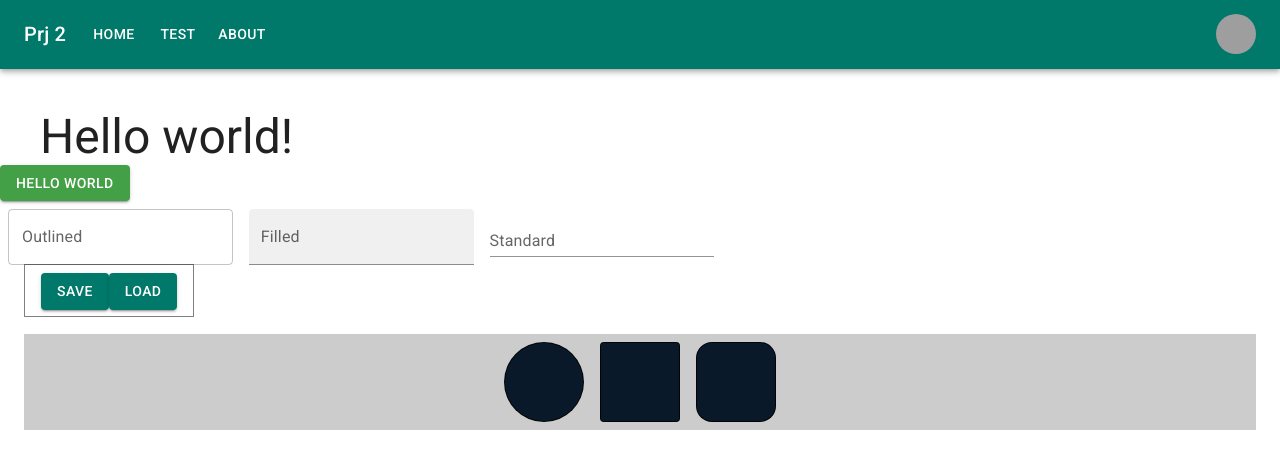
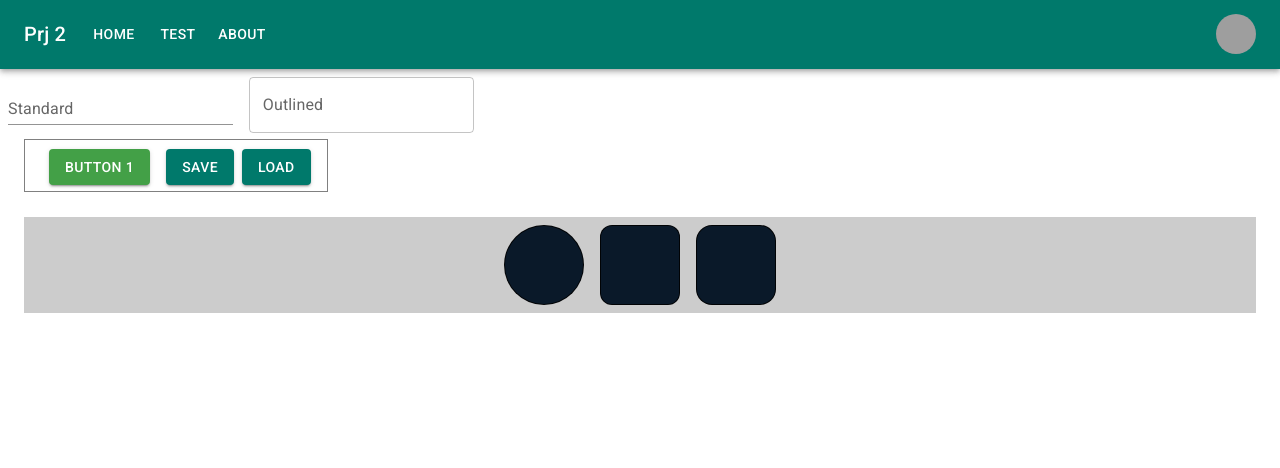
Before and after one commit to stamovm/practice2, a React (Create React App) app in the folder prj2/: page /test in a window 1280 px wide. Shown: the top 468 px of the page. Built offline with nearby package versions, Linux system fonts and the light colour scheme; grey boxes are pictures that could not be loaded.

Commit message:
Updated mui version. Tested TextField component input.

```diff
--- a/prj2/src/App.jsx
+++ b/prj2/src/App.jsx
@@ -1,7 +1,7 @@
 import React from 'react'
 import CssBaseline from '@mui/material/CssBaseline'
 
-import { Routes, Route, Link } from 'react-router-dom'
+import { Routes, Route } from 'react-router-dom'
 
 import { createTheme, ThemeProvider } from '@mui/material/styles'
 import { green, teal } from '@mui/material/colors'
--- a/prj2/src/components/Test.jsx
+++ b/prj2/src/components/Test.jsx
@@ -1,5 +1,4 @@
 import Button from '@mui/material/Button'
-import Typography from '@mui/material/Typography'
 import Box from '@mui/material/Box'
 import TextField from '@mui/material/TextField'
 
@@ -13,21 +12,13 @@ const commonStyles = {
 }
 
 const Test = () => {
+  function btn1Clicked() {
+    let txt = document.getElementById('standard-basic').value
+    alert(`clicked btn 1, value of standard text box is: ${txt}`)
+  }
+
   return (
     <div>
-      <Typography variant="h3" mt={5} ml={5}>
-        {' '}
-        Hello world!
-      </Typography>
-      <Button
-        variant="contained"
-        color="secondary"
-        onClick={() => {
-          alert('clicked')
-        }}
-      >
-        Hello World
-      </Button>
       <Box
         component="form"
         sx={{
@@ -36,12 +27,21 @@ const Test = () => {
         noValidate
         autoComplete="off"
       >
+        <TextField id="standard-basic" label="Standard" variant="standard" />
         <TextField id="outlined-basic" label="Outlined" variant="outlined" />
-        <TextField id="filled-basic" label="Filled" variant="filled" />
-        <TextField id="standard-basic" label="Standard" variant="standard" />
       </Box>
       <Box component="span" sx={{ p: 2, m: 3, border: '1px solid grey' }}>
-        <Button variant="contained">Save</Button>
+        <Button
+          variant="contained"
+          color="secondary"
+          onClick={btn1Clicked}
+          sx={{ m: 1 }}
+        >
+          Button 1
+        </Button>
+        <Button variant="contained" sx={{ m: 1 }}>
+          Save
+        </Button>
         <Button variant="contained">load</Button>
       </Box>
       <Box
@@ -53,7 +53,7 @@ const Test = () => {
         }}
       >
         <Box sx={{ ...commonStyles, borderRadius: '50%' }} />
-        <Box sx={{ ...commonStyles, borderRadius: 1 }} />
+        <Box sx={{ ...commonStyles, borderRadius: 3 }} />
         <Box sx={{ ...commonStyles, borderRadius: '16px' }} />
       </Box>
     </div>
```
Also changed, not shown: 1 other file (tests, documents, lock files or other folders).
